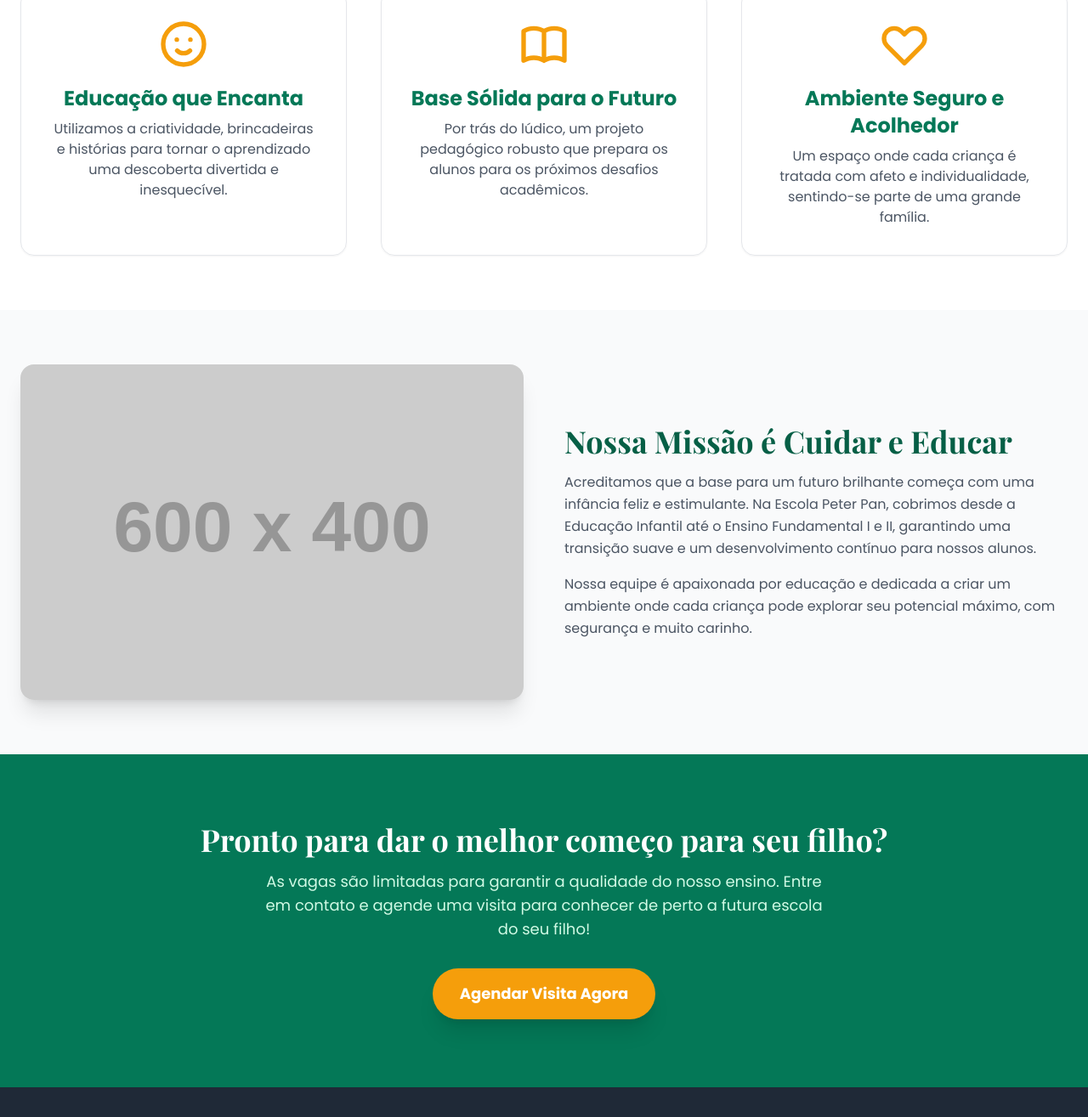
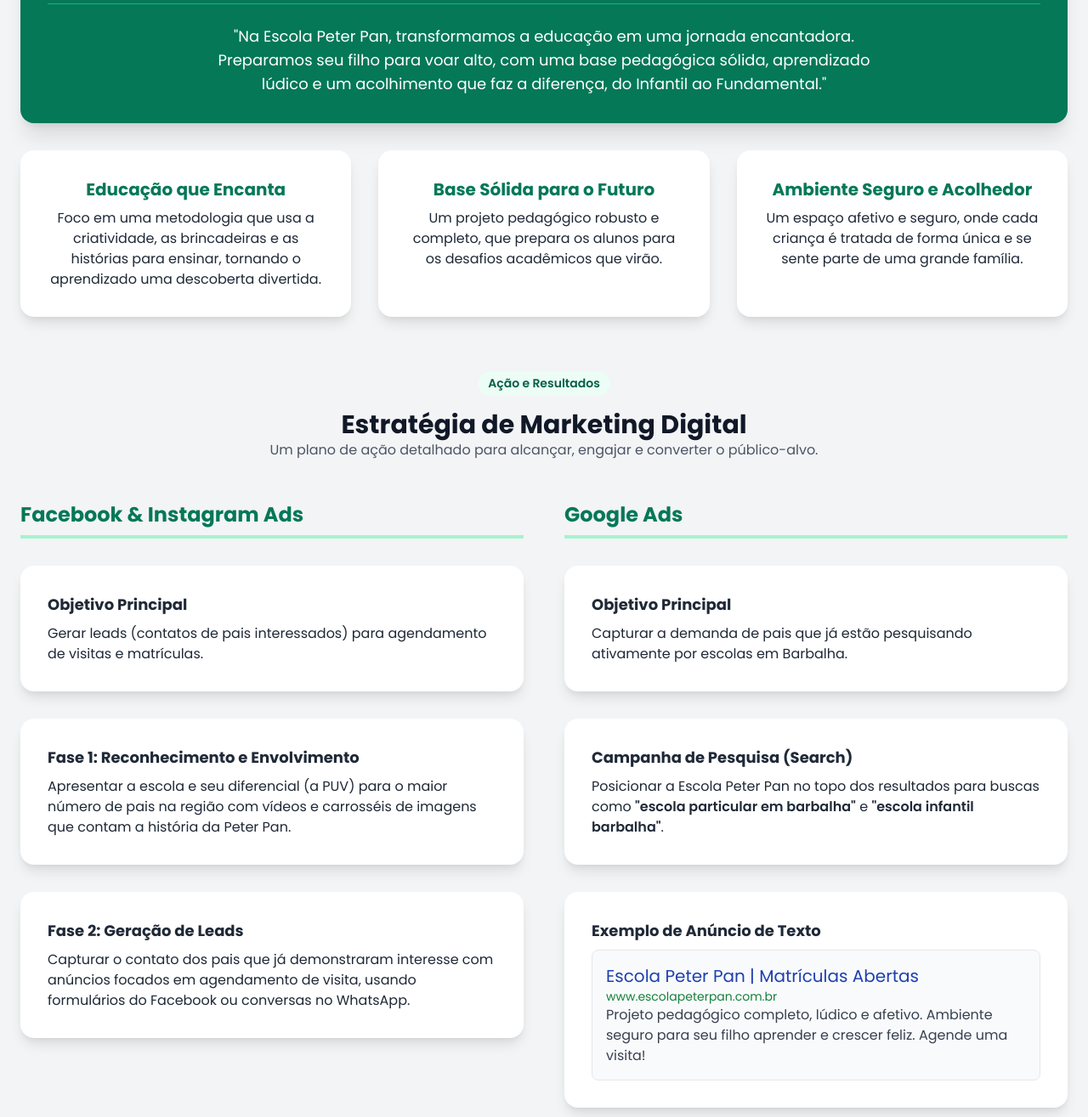
Before and after one commit to Matheus-Dev-Souza/proposta-da-escola-peter-pan-barbalha, a plain HTML site: page index.html in a window 1280 px wide. Shown: the part 657-1972 px from the top of the page at 85% size. Drawn offline with nearby package versions, Linux system fonts and the light colour scheme; placeholder pictures from the web are drawn by us.

Commit message:
Update index.html

```diff
--- a/index.html
+++ b/index.html
@@ -3,7 +3,7 @@
 <head>
     <meta charset="UTF-8">
     <meta name="viewport" content="width=device-width, initial-scale=1.0">
-    <title>Escola Peter Pan - Onde o aprendizado ganha asas!</title>
+    <title>Proposta de Marketing Digital - Escola Peter Pan</title>
     <script src="https://cdn.tailwindcss.com"></script>
     <link rel="preconnect" href="https://fonts.googleapis.com">
     <link rel="preconnect" href="https://fonts.gstatic.com" crossorigin>
@@ -12,133 +12,145 @@
         body {
             font-family: 'Poppins', sans-serif;
         }
-        .hero-bg {
-            background-color: #f0f9ff; /* Azul céu bem claro */
-        }
         .title-font {
             font-family: 'Playfair Display', serif;
         }
-        .cta-button {
-            transition: all 0.3s ease;
+        .card {
+            background-color: white;
+            border-radius: 1rem;
+            box-shadow: 0 10px 15px -3px rgba(0, 0, 0, 0.1), 0 4px 6px -2px rgba(0, 0, 0, 0.05);
+            padding: 2rem;
+            transition: transform 0.3s ease, box-shadow 0.3s ease;
         }
-        .cta-button:hover {
-            transform: translateY(-2px);
-            box-shadow: 0 4px 12px rgba(0,0,0,0.15);
+        .card:hover {
+            transform: translateY(-5px);
+            box-shadow: 0 20px 25px -5px rgba(0, 0, 0, 0.1), 0 10px 10px -5px rgba(0, 0, 0, 0.04);
+        }
+        .tag {
+            display: inline-block;
+            background-color: #ecfdf5;
+            color: #065f46;
+            padding: 0.25rem 0.75rem;
+            border-radius: 9999px;
+            font-size: 0.875rem;
+            font-weight: 600;
         }
     </style>
 </head>
-<body class="bg-gray-50 text-gray-800">
+<body class="bg-gray-100 text-gray-800">
 
     <!-- Cabeçalho -->
-    <header class="bg-white shadow-sm sticky top-0 z-50">
-        <div class="container mx-auto px-6 py-4 flex justify-between items-center">
-            <div class="flex items-center space-x-2">
-                 <div class="w-10 h-10 bg-emerald-500 rounded-full flex items-center justify-center text-white font-bold text-lg">
-                    PP
-                </div>
-                <h1 class="text-xl font-bold text-emerald-700">Escola Peter Pan</h1>
-            </div>
-            <a href="https://api.whatsapp.com/send?phone=5588998598874&text=Ol%C3%A1!%20Gostaria%20de%20agendar%20uma%20visita%20na%20Escola%20Peter%20Pan." target="_blank" class="cta-button hidden md:inline-block bg-amber-500 text-white font-semibold py-2 px-5 rounded-full shadow-lg hover:bg-amber-600">
-                Agende uma Visita
-            </a>
+    <header class="bg-white shadow-md">
+        <div class="container mx-auto px-6 py-5 text-center">
+            <h1 class="text-2xl font-bold text-emerald-800">Proposta de Marketing Digital</h1>
+            <p class="text-gray-600">Apresentada à Escola Peter Pan</p>
         </div>
     </header>
 
-    <main>
-        <!-- Seção Hero -->
-        <section class="hero-bg py-20 md:py-32">
-            <div class="container mx-auto px-6 text-center">
-                <h2 class="text-4xl md:text-6xl font-bold text-emerald-800 title-font mb-4">Onde o aprendizado ganha <span class="text-amber-500">asas.</span></h2>
-                <p class="text-lg md:text-xl text-gray-600 max-w-3xl mx-auto mb-8">
-                    Na Escola Peter Pan, transformamos a educação em uma jornada encantadora. Preparamos seu filho para voar alto com uma base sólida, aprendizado lúdico e um acolhimento que faz a diferença.
+    <main class="container mx-auto px-6 py-12">
+
+        <!-- Introdução -->
+        <section class="text-center mb-16">
+            <h2 class="text-4xl md:text-5xl font-bold text-emerald-800 title-font mb-4">Um Novo Horizonte para a Captação de Alunos</h2>
+            <p class="text-lg text-gray-700 max-w-4xl mx-auto">
+                Com base em uma análise detalhada dos resultados de busca do Google e do perfil no Instagram, esta proposta apresenta uma <strong class="font-semibold text-emerald-700">Proposta Única de Valor (PUV)</strong> e uma <strong class="font-semibold text-emerald-700">estratégia de marketing digital completa</strong> para Facebook Ads e Google Ads, visando impulsionar o crescimento da Escola Peter Pan.
+            </p>
+        </section>
+
+        <!-- Proposta Única de Valor -->
+        <section id="puv" class="mb-16">
+            <div class="text-center mb-10">
+                <span class="tag">Posicionamento de Marca</span>
+                <h3 class="text-3xl font-bold text-gray-900 mt-4">Proposta Única de Valor (PUV)</h3>
+                <p class="text-gray-600">A promessa central da escola, comunicada de forma clara e memorável.</p>
+            </div>
+
+            <div class="bg-emerald-700 text-white p-8 rounded-2xl shadow-xl text-center mb-8">
+                <p class="text-xl font-light mb-2">Slogan/Tagline:</p>
+                <p class="text-4xl font-bold title-font">Escola Peter Pan: Onde o aprendizado ganha asas.</p>
+                <hr class="my-6 border-emerald-500">
+                <p class="text-lg max-w-3xl mx-auto">
+                    "Na Escola Peter Pan, transformamos a educação em uma jornada encantadora. Preparamos seu filho para voar alto, com uma base pedagógica sólida, aprendizado lúdico e um acolhimento que faz a diferença, do Infantil ao Fundamental."
                 </p>
-                <a href="https://api.whatsapp.com/send?phone=5588998598874&text=Ol%C3%A1!%20Gostaria%20de%20saber%20mais%20sobre%20as%20matr%C3%ADculas." target="_blank" class="cta-button inline-block bg-emerald-600 text-white font-bold py-4 px-8 rounded-full text-lg shadow-xl hover:bg-emerald-700">
-                    Converse Conosco no WhatsApp
-                </a>
+            </div>
+
+            <div class="grid md:grid-cols-3 gap-8">
+                <div class="card text-center">
+                    <h4 class="font-bold text-xl text-emerald-700 mb-2">Educação que Encanta</h4>
+                    <p>Foco em uma metodologia que usa a criatividade, as brincadeiras e as histórias para ensinar, tornando o aprendizado uma descoberta divertida.</p>
+                </div>
+                 <div class="card text-center">
+                    <h4 class="font-bold text-xl text-emerald-700 mb-2">Base Sólida para o Futuro</h4>
+                    <p>Um projeto pedagógico robusto e completo, que prepara os alunos para os desafios acadêmicos que virão.</p>
+                </div>
+                 <div class="card text-center">
+                    <h4 class="font-bold text-xl text-emerald-700 mb-2">Ambiente Seguro e Acolhedor</h4>
+                    <p>Um espaço afetivo e seguro, onde cada criança é tratada de forma única e se sente parte de uma grande família.</p>
+                </div>
             </div>
         </section>
 
-        <!-- Seção de Pilares -->
-        <section class="py-16 bg-white">
-            <div class="container mx-auto px-6">
-                <div class="grid md:grid-cols-3 gap-10 text-center">
-                    <!-- Pilar 1 -->
-                    <div class="p-8 border border-gray-200 rounded-2xl shadow-sm hover:shadow-xl transition-shadow duration-300">
-                        <div class="flex justify-center mb-4">
-                            <svg class="w-16 h-16 text-amber-500" fill="none" stroke="currentColor" viewBox="0 0 24 24" xmlns="http://www.w3.org/2000/svg"><path stroke-linecap="round" stroke-linejoin="round" stroke-width="2" d="M14.828 14.828a4 4 0 01-5.656 0M9 10h.01M15 10h.01M21 12a9 9 0 11-18 0 9 9 0 0118 0z"></path></svg>
+        <!-- Estratégia de Mídia Paga -->
+        <section id="estrategia">
+            <div class="text-center mb-12">
+                <span class="tag">Ação e Resultados</span>
+                <h3 class="text-3xl font-bold text-gray-900 mt-4">Estratégia de Marketing Digital</h3>
+                <p class="text-gray-600">Um plano de ação detalhado para alcançar, engajar e converter o público-alvo.</p>
+            </div>
+
+            <div class="grid lg:grid-cols-2 gap-12">
+                <!-- Coluna Facebook & Instagram -->
+                <div class="space-y-8">
+                    <h4 class="text-2xl font-bold text-emerald-700 border-b-4 border-emerald-200 pb-2">Facebook & Instagram Ads</h4>
+                    <div class="card">
+                        <h5 class="font-bold text-lg mb-2">Objetivo Principal</h5>
+                        <p>Gerar leads (contatos de pais interessados) para agendamento de visitas e matrículas.</p>
+                    </div>
+                     <div class="card">
+                        <h5 class="font-bold text-lg mb-2">Fase 1: Reconhecimento e Envolvimento</h5>
+                        <p>Apresentar a escola e seu diferencial (a PUV) para o maior número de pais na região com vídeos e carrosséis de imagens que contam a história da Peter Pan.</p>
+                    </div>
+                     <div class="card">
+                        <h5 class="font-bold text-lg mb-2">Fase 2: Geração de Leads</h5>
+                        <p>Capturar o contato dos pais que já demonstraram interesse com anúncios focados em agendamento de visita, usando formulários do Facebook ou conversas no WhatsApp.</p>
+                    </div>
+                </div>
+
+                <!-- Coluna Google Ads -->
+                <div class="space-y-8">
+                    <h4 class="text-2xl font-bold text-emerald-700 border-b-4 border-emerald-200 pb-2">Google Ads</h4>
+                    <div class="card">
+                        <h5 class="font-bold text-lg mb-2">Objetivo Principal</h5>
+                        <p>Capturar a demanda de pais que já estão pesquisando ativamente por escolas em Barbalha.</p>
+                    </div>
+                     <div class="card">
+                        <h5 class="font-bold text-lg mb-2">Campanha de Pesquisa (Search)</h5>
+                        <p>Posicionar a Escola Peter Pan no topo dos resultados para buscas como <strong class="font-semibold">"escola particular em barbalha"</strong> e <strong class="font-semibold">"escola infantil barbalha"</strong>.</p>
+                    </div>
+                     <div class="card">
+                        <h5 class="font-bold text-lg mb-2">Exemplo de Anúncio de Texto</h5>
+                        <div class="border p-4 rounded-lg bg-gray-50">
+                            <p class="text-blue-800 text-xl font-medium">Escola Peter Pan | Matrículas Abertas</p>
+                            <p class="text-green-700 text-sm">www.escolapeterpan.com.br</p>
+                            <p class="text-gray-700">Projeto pedagógico completo, lúdico e afetivo. Ambiente seguro para seu filho aprender e crescer feliz. Agende uma visita!</p>
                         </div>
-                        <h3 class="text-2xl font-bold text-emerald-700 mb-2">Educação que Encanta</h3>
-                        <p class="text-gray-600">Utilizamos a criatividade, brincadeiras e histórias para tornar o aprendizado uma descoberta divertida e inesquecível.</p>
-                    </div>
-                    <!-- Pilar 2 -->
-                    <div class="p-8 border border-gray-200 rounded-2xl shadow-sm hover:shadow-xl transition-shadow duration-300">
-                         <div class="flex justify-center mb-4">
-                           <svg class="w-16 h-16 text-amber-500" fill="none" stroke="currentColor" viewBox="0 0 24 24" xmlns="http://www.w3.org/2000/svg"><path stroke-linecap="round" stroke-linejoin="round" stroke-width="2" d="M12 6.253v13m0-13C10.832 5.477 9.246 5 7.5 5S4.168 5.477 3 6.253v13C4.168 18.477 5.754 18 7.5 18s3.332.477 4.5 1.253m0-13C13.168 5.477 14.754 5 16.5 5c1.747 0 3.332.477 4.5 1.253v13C19.832 18.477 18.246 18 16.5 18c-1.746 0-3.332.477-4.5 1.253"></path></svg>
-                        </div>
-                        <h3 class="text-2xl font-bold text-emerald-700 mb-2">Base Sólida para o Futuro</h3>
-                        <p class="text-gray-600">Por trás do lúdico, um projeto pedagógico robusto que prepara os alunos para os próximos desafios acadêmicos.</p>
-                    </div>
-                    <!-- Pilar 3 -->
-                    <div class="p-8 border border-gray-200 rounded-2xl shadow-sm hover:shadow-xl transition-shadow duration-300">
-                         <div class="flex justify-center mb-4">
-                           <svg class="w-16 h-16 text-amber-500" fill="none" stroke="currentColor" viewBox="0 0 24 24" xmlns="http://www.w3.org/2000/svg"><path stroke-linecap="round" stroke-linejoin="round" stroke-width="2" d="M4.318 6.318a4.5 4.5 0 000 6.364L12 20.364l7.682-7.682a4.5 4.5 0 00-6.364-6.364L12 7.636l-1.318-1.318a4.5 4.5 0 00-6.364 0z"></path></svg>
-                        </div>
-                        <h3 class="text-2xl font-bold text-emerald-700 mb-2">Ambiente Seguro e Acolhedor</h3>
-                        <p class="text-gray-600">Um espaço onde cada criança é tratada com afeto e individualidade, sentindo-se parte de uma grande família.</p>
                     </div>
                 </div>
             </div>
         </section>
 
-        <!-- Seção Sobre Nós com Imagem -->
-        <section class="py-16">
-             <div class="container mx-auto px-6">
-                <div class="flex flex-col md:flex-row items-center gap-12">
-                    <div class="md:w-1/2">
-                        <img src="https://placehold.co/600x400/34d399/ffffff?text=Escola+Peter+Pan" alt="Crianças felizes na Escola Peter Pan" class="rounded-2xl shadow-xl w-full">
-                    </div>
-                    <div class="md:w-1/2">
-                        <h2 class="text-3xl md:text-4xl font-bold text-emerald-800 title-font mb-4">Nossa Missão é Cuidar e Educar</h2>
-                        <p class="text-gray-600 mb-4 leading-relaxed">
-                            Acreditamos que a base para um futuro brilhante começa com uma infância feliz e estimulante. Na Escola Peter Pan, cobrimos desde a Educação Infantil até o Ensino Fundamental I e II, garantindo uma transição suave e um desenvolvimento contínuo para nossos alunos.
-                        </p>
-                        <p class="text-gray-600 leading-relaxed">
-                            Nossa equipe é apaixonada por educação e dedicada a criar um ambiente onde cada criança pode explorar seu potencial máximo, com segurança e muito carinho.
-                        </p>
-                    </div>
-                </div>
-             </div>
+        <!-- Conclusão -->
+        <section class="text-center mt-16 bg-white py-12 rounded-2xl shadow-lg">
+            <h2 class="text-3xl font-bold text-emerald-800 title-font mb-4">Conclusão</h2>
+            <p class="text-lg text-gray-700 max-w-4xl mx-auto">
+                Ao implementar essas estratégias de forma integrada, a Escola Peter Pan conseguirá não apenas alcançar um público mais amplo, mas também comunicar seu valor de forma clara e convincente, atraindo os pais certos e impulsionando o número de matrículas de forma sustentável.
+            </p>
         </section>
 
-        <!-- Seção de Chamada Final (CTA) -->
-        <section class="bg-emerald-700 text-white py-20">
-            <div class="container mx-auto px-6 text-center">
-                 <h2 class="text-3xl md:text-4xl font-bold title-font mb-4">Pronto para dar o melhor começo para seu filho?</h2>
-                 <p class="text-lg text-emerald-100 max-w-2xl mx-auto mb-8">
-                    As vagas são limitadas para garantir a qualidade do nosso ensino. Entre em contato e agende uma visita para conhecer de perto a futura escola do seu filho!
-                 </p>
-                 <a href="https://api.whatsapp.com/send?phone=5588998598874&text=Ol%C3%A1!%20Quero%20agendar%20uma%20visita." target="_blank" class="cta-button inline-block bg-amber-500 text-white font-bold py-4 px-8 rounded-full text-lg shadow-xl hover:bg-amber-600">
-                    Agendar Visita Agora
-                </a>
-            </div>
-        </section>
     </main>
 
-    <!-- Rodapé -->
-    <footer class="bg-gray-800 text-white py-10">
-        <div class="container mx-auto px-6 text-center">
-            <p class="font-bold text-lg">Escola Peter Pan</p>
-            <p class="text-gray-400 mt-2">Rua Nações Unidas, 65 - Centro, Barbalha - CE</p>
-            <p class="text-gray-400">(88) 99859-8874</p>
-            <div class="flex justify-center mt-4 space-x-4">
-                <a href="https://www.instagram.com/escolapeterpan.barbalha/" target="_blank" class="text-gray-400 hover:text-white transition-colors">
-                    <svg class="w-8 h-8" fill="currentColor" viewBox="0 0 24 24" aria-hidden="true">
-                        <path fill-rule="evenodd" d="M12.315 2c2.43 0 2.784.013 3.808.06 1.064.049 1.791.218 2.427.465a4.902 4.902 0 011.772 1.153 4.902 4.902 0 011.153 1.772c.247.636.316 1.363.364 2.427.048 1.024.06 1.378.06 3.808s-.012 2.784-.06 3.808c-.048 1.064-.218 1.791-.465 2.427a4.902 4.902 0 01-1.153 1.772 4.902 4.902 0 01-1.772 1.153c-.636.247-1.363.316-2.427.364-1.024.048-1.378.06-3.808.06s-2.784-.012-3.808-.06c-1.064-.048-1.791-.218-2.427-.465a4.902 4.902 0 01-1.772-1.153 4.902 4.902 0 01-1.153-1.772c-.247-.636-.316-1.363-.364-2.427C2.013 14.784 2 14.43 2 12s.013-2.784.06-3.808c.048-1.064.218-1.791.465-2.427a4.902 4.902 0 011.153-1.772A4.902 4.902 0 015.48 3.636c.636-.247 1.363-.316 2.427-.364C8.93 2.013 9.284 2 12 2h.315zM12 6.848c-2.848 0-5.152 2.304-5.152 5.152s2.304 5.152 5.152 5.152 5.152-2.304 5.152-5.152S14.848 6.848 12 6.848zM12 15.354c-1.848 0-3.354-1.506-3.354-3.354s1.506-3.354 3.354-3.354 3.354 1.506 3.354 3.354-1.506 3.354-3.354 3.354zM16.949 8.25a1.229 1.229 0 11-2.458 0 1.229 1.229 0 012.458 0z" clip-rule="evenodd" />
-                    </svg>
-                </a>
-            </div>
-             <p class="text-gray-500 text-sm mt-6">&copy; 2025 Escola Peter Pan. Todos os direitos reservados.</p>
-        </div>
+    <footer class="text-center py-6 mt-8">
+        <p class="text-gray-500">Proposta elaborada por [Seu Nome ou Nome da Sua Empresa].</p>
     </footer>
 
 </body>
```
